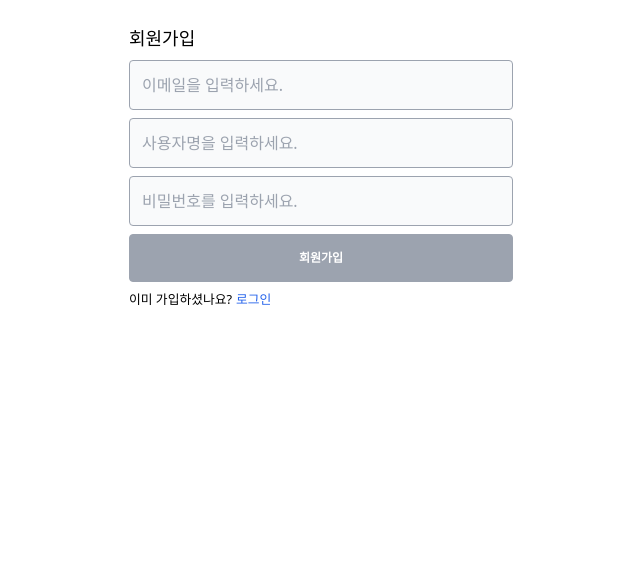
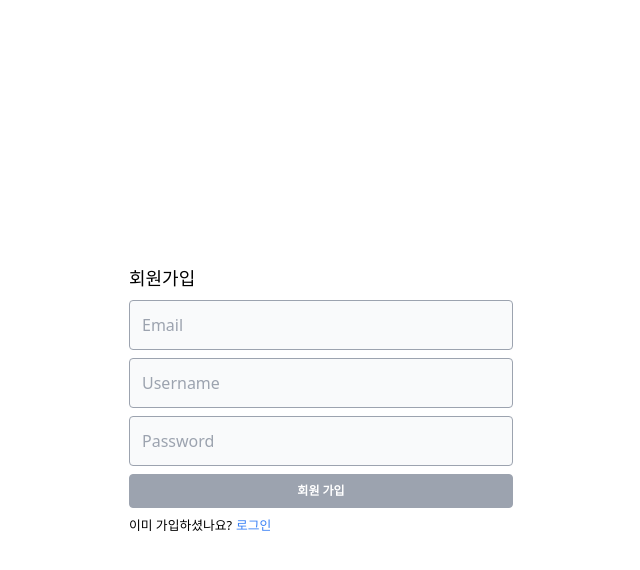
Before and after one commit to jinsumin/wonhana, a Next.js app in the folder client/: page /register in a window 1280 px wide. Shown: the top 570 px of the page, without its empty margins (319-959 px from the left). Built offline with nearby package versions, Linux system fonts and the light colour scheme.

Commit message:
cors error : credentials true

```diff
--- a/client/src/pages/_app.tsx
+++ b/client/src/pages/_app.tsx
@@ -4,6 +4,7 @@ import Axios from "axios";
 
 function MyApp({ Component, pageProps }: AppProps) {
   Axios.defaults.baseURL = process.env.NEXT_PUBLIC_SERVER_BASE_URL + "/api";
+  Axios.defaults.withCredentials = true;
   return <Component {...pageProps} />;
 }
 
--- a/client/src/pages/register.tsx
+++ b/client/src/pages/register.tsx
@@ -1,67 +1,68 @@
+import axios from "axios";
 import Link from "next/link";
-import axios from "axios";
+import { useRouter } from "next/router";
 import React, { FormEvent, useState } from "react";
 import InputGroup from "../components/InputGroup";
-import { useRouter } from "next/router";
+// import { useAuthState } from "../context/auth";
 
 const Register = () => {
   const [email, setEmail] = useState("");
   const [username, setUsername] = useState("");
   const [password, setPassword] = useState("");
   const [errors, setErrors] = useState<any>({});
+  // const { authenticated } = useAuthState();
 
   let router = useRouter();
+  // if (authenticated) router.push("/");
 
   const handleSubmit = async (event: FormEvent) => {
     event.preventDefault();
-
     try {
-      const response = await axios.post("/auth/register", {
+      const res = await axios.post("/auth/register", {
         email,
         password,
         username,
       });
-
-      console.log("response : ", response);
+      console.log("res", res);
       router.push("/login");
     } catch (error: any) {
-      console.error(error);
-      setErrors(error?.response?.data || {});
+      console.log("error", error);
+      setErrors(error.response.data || {});
     }
   };
 
   return (
     <div className="bg-white">
-      <div className="flex flex-col items-center justify-content h-screen p-6">
+      <div className="flex flex-col items-center justify-center h-screen p-6">
         <div className="w-10/12 mx-auto md:w-96">
-          <div className="mb-2 text-lg font-medium">회원가입</div>
+          <h1 className="mb-2 text-lg font-medium">회원가입</h1>
           <form onSubmit={handleSubmit}>
             <InputGroup
-              placeholder="이메일을 입력하세요."
+              placeholder="Email"
               value={email}
               setValue={setEmail}
               error={errors.email}
             />
             <InputGroup
-              placeholder="사용자명을 입력하세요."
+              placeholder="Username"
               value={username}
               setValue={setUsername}
               error={errors.username}
             />
             <InputGroup
-              placeholder="비밀번호를 입력하세요."
+              placeholder="Password"
               value={password}
               setValue={setPassword}
               error={errors.password}
             />
-            <button className="w-full h-12 py-2 mb-1 text-xs font-bold text-white uppercase bg-gray-400 border border-gray-400 rounded">
-              회원가입
+            <button className="w-full py-2 mb-1 text-xs font-bold text-white uppercase bg-gray-400 border border-gray-400 rounded">
+              회원 가입
             </button>
           </form>
           <small>
             이미 가입하셨나요?
             <Link href="/login">
-              <a className="ml-1 text-blue-600 uppercase">로그인</a>
+              <a className="ml-1 text-blue-500 uppercase">로그인</a>
             </Link>
           </small>
         </div>
```
